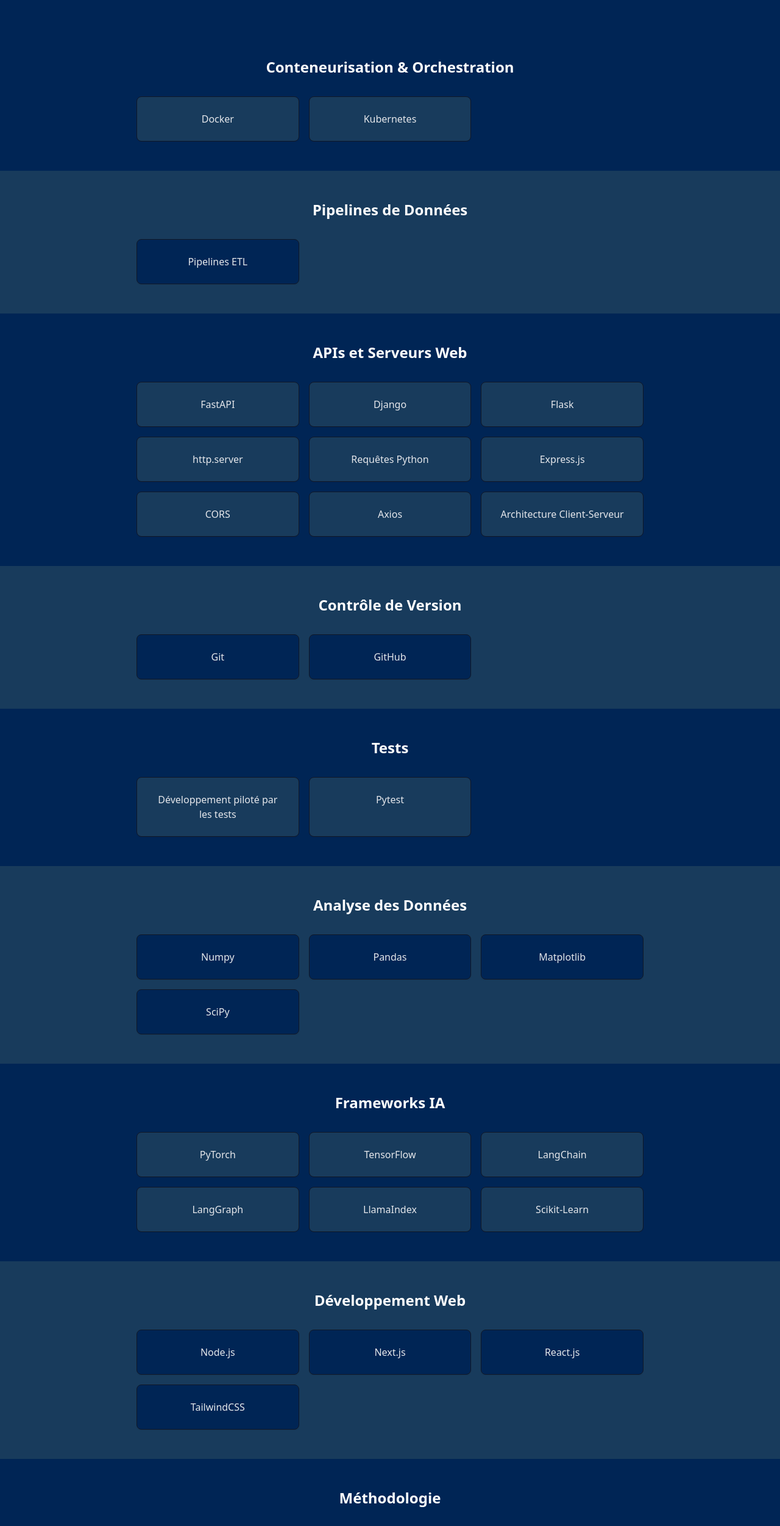
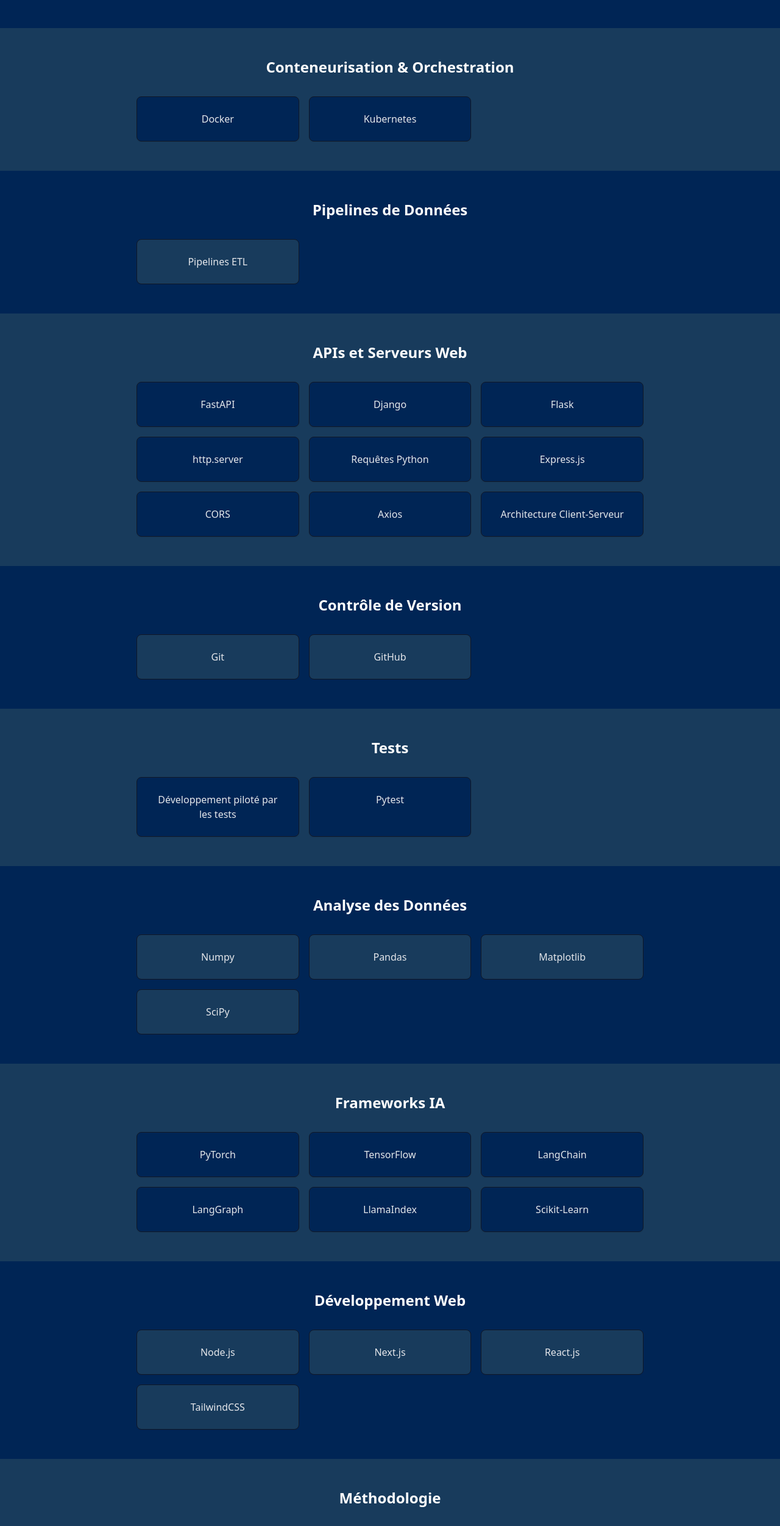
Before and after one commit to Armatoor147/vincent-portfolio-site, a Next.js app: page / in a window 1280 px wide. Shown: the part 1868-4370 px from the top of the page at 61% size. Built offline with nearby package versions, Linux system fonts and the light colour scheme.

Commit message:
Fix skills section colours

```diff
--- a/app/components/SkillsSection.tsx
+++ b/app/components/SkillsSection.tsx
@@ -12,15 +12,15 @@
 			<SkillsComponent mode="light" text={webPageText[language as Language].SkillsSection.skill_categories[1]} skills={skills.database_management[language as Language]} />
 			<SkillsComponent mode="dark" text={webPageText[language as Language].SkillsSection.skill_categories[2]} skills={skills.cloud_services[language as Language]} />
 			<SkillsComponent mode="light" text={webPageText[language as Language].SkillsSection.skill_categories[3]} skills={skills.infrastructure_as_code[language as Language]} />
-      <SkillsComponent mode="light" text={webPageText[language as Language].SkillsSection.skill_categories[4]} skills={skills.containerisation_and_orchestration[language as Language]} />
-			<SkillsComponent mode="dark" text={webPageText[language as Language].SkillsSection.skill_categories[5]} skills={skills.data_pipelines[language as Language]} />
-			<SkillsComponent mode="light" text={webPageText[language as Language].SkillsSection.skill_categories[6]} skills={skills.APIs_and_web_servers[language as Language]} />
-			<SkillsComponent mode="dark" text={webPageText[language as Language].SkillsSection.skill_categories[7]} skills={skills.version_control[language as Language]} />
-			<SkillsComponent mode="light" text={webPageText[language as Language].SkillsSection.skill_categories[8]} skills={skills.testing[language as Language]} />
-			<SkillsComponent mode="dark" text={webPageText[language as Language].SkillsSection.skill_categories[9]} skills={skills.data_analysis[language as Language]} />
-			<SkillsComponent mode="light" text={webPageText[language as Language].SkillsSection.skill_categories[10]} skills={skills.AI_frameworks[language as Language]} />
-			<SkillsComponent mode="dark" text={webPageText[language as Language].SkillsSection.skill_categories[11]} skills={skills.website_development[language as Language]} />
-			<SkillsComponent mode="light" text={webPageText[language as Language].SkillsSection.skill_categories[12]} skills={skills.methodology[language as Language]} />
+      <SkillsComponent mode="dark" text={webPageText[language as Language].SkillsSection.skill_categories[4]} skills={skills.containerisation_and_orchestration[language as Language]} />
+			<SkillsComponent mode="light" text={webPageText[language as Language].SkillsSection.skill_categories[5]} skills={skills.data_pipelines[language as Language]} />
+			<SkillsComponent mode="dark" text={webPageText[language as Language].SkillsSection.skill_categories[6]} skills={skills.APIs_and_web_servers[language as Language]} />
+			<SkillsComponent mode="light" text={webPageText[language as Language].SkillsSection.skill_categories[7]} skills={skills.version_control[language as Language]} />
+			<SkillsComponent mode="dark" text={webPageText[language as Language].SkillsSection.skill_categories[8]} skills={skills.testing[language as Language]} />
+			<SkillsComponent mode="light" text={webPageText[language as Language].SkillsSection.skill_categories[9]} skills={skills.data_analysis[language as Language]} />
+			<SkillsComponent mode="dark" text={webPageText[language as Language].SkillsSection.skill_categories[10]} skills={skills.AI_frameworks[language as Language]} />
+			<SkillsComponent mode="light" text={webPageText[language as Language].SkillsSection.skill_categories[11]} skills={skills.website_development[language as Language]} />
+			<SkillsComponent mode="dark" text={webPageText[language as Language].SkillsSection.skill_categories[12]} skills={skills.methodology[language as Language]} />
 		</div>
 	);
 }
```
